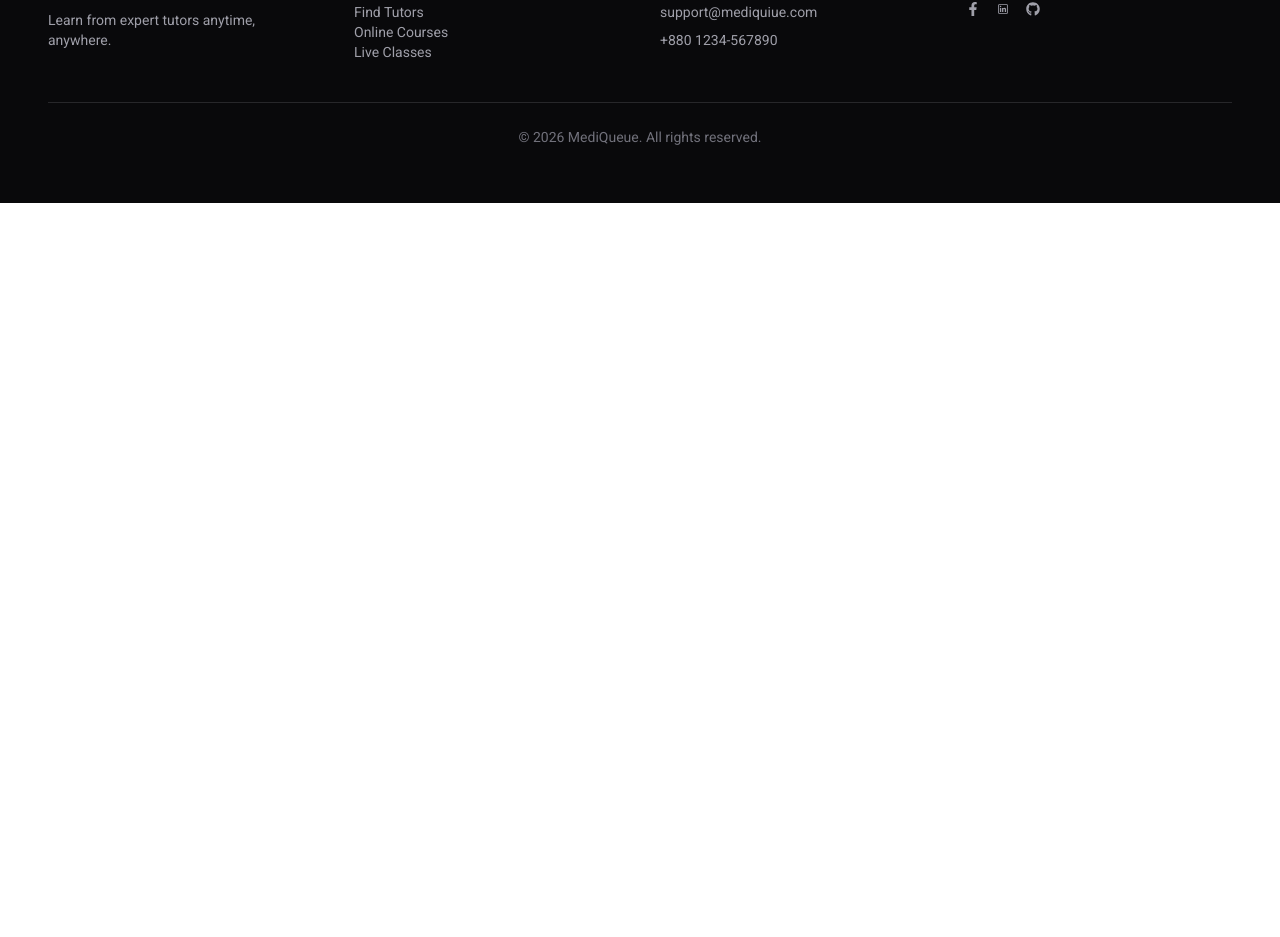
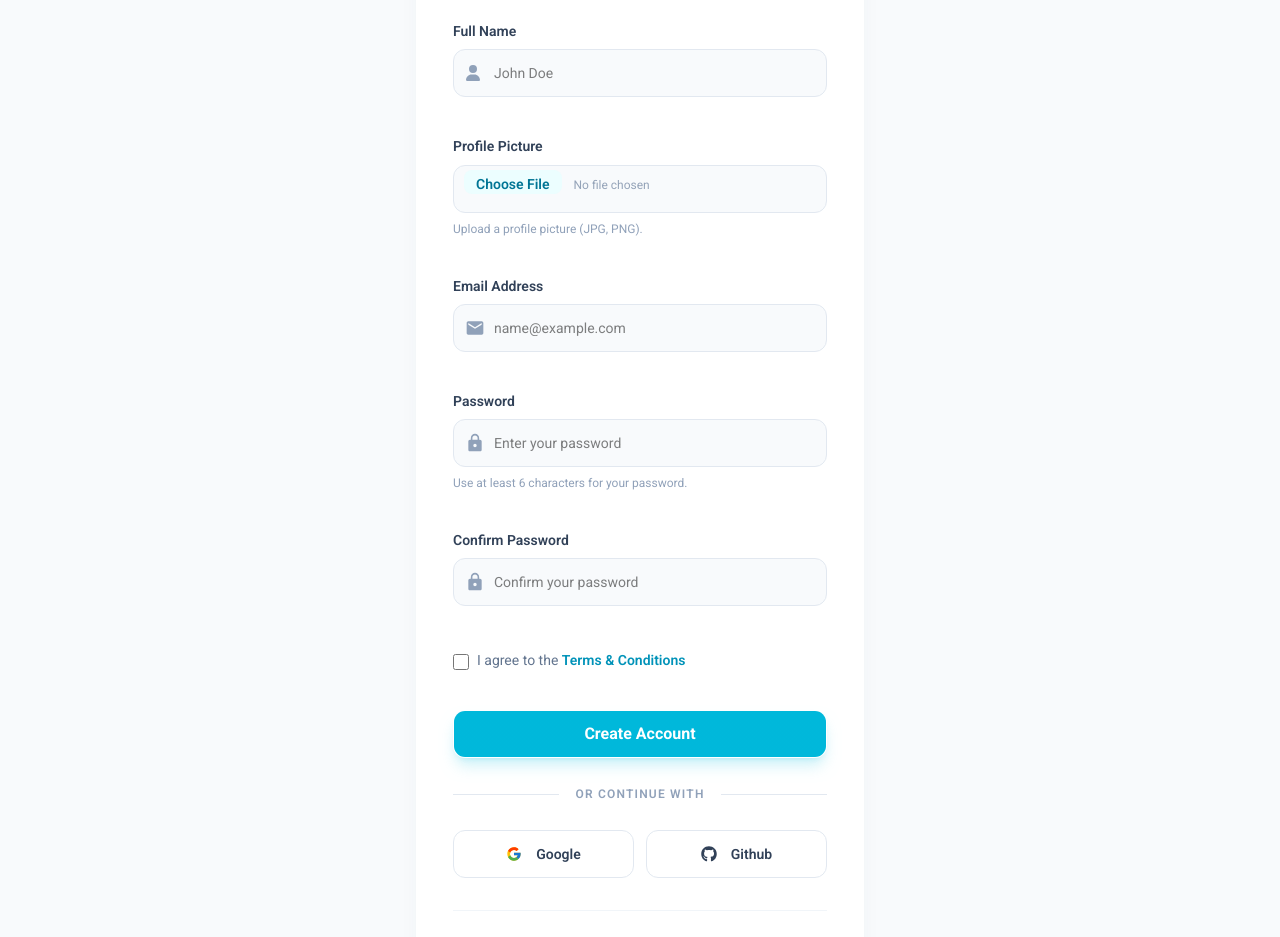
Before and after one commit to nasrullah-sheikh-noman/Mediqueue_TS, a Next.js app: page /register in a window 1280 px wide. Shown: the part 295-1232 px from the top of the page. Before the commit the page ends 800 px from the top, so only its background shows below. Built offline with nearby package versions, Linux system fonts and the light colour scheme.

Commit message:
register form added

```diff
--- a/src/app/(auth)/register/page.tsx
+++ b/src/app/(auth)/register/page.tsx
@@ -1,9 +1,11 @@
+import Register from "@/components/register/Register";
 
 
 const RegisterPage = () => {
   return (
     <div className="my-22">
-      Register page
+      <h2 className="flex mx-auto max-w-4xl text-2xl font-medium">Register page</h2>
+      <Register/>
     </div>
   );
 };
--- a/src/app/globals.css
+++ b/src/app/globals.css
@@ -1,3 +1,8 @@
 @import "tailwindcss";
 @import "tw-animate-css";
 @import "shadcn/tailwind.css";
+
+input[type="file"] {
+  font-size: 12px;
+  color: #94a3b8;
+}
--- /dev/null
+++ b/src/components/register/Register.tsx
@@ -0,0 +1,246 @@
+"use client";
+
+import { FaGithub } from "react-icons/fa";
+import { Button } from "../ui/button";
+import { Field, FieldDescription, FieldGroup, FieldLabel } from "../ui/field";
+import { Input } from "../ui/input";
+import Link from "next/link";
+import { FaGoogle, FaUser } from "react-icons/fa6";
+import { MdEmail, MdLock } from "react-icons/md";
+import { FcGoogle } from "react-icons/fc";
+
+const Register = () => {
+  const handleRegister = () => {};
+
+  const handleGithubRegister = () => {};
+
+  const handleGoogleRegister = () => {};
+
+  return (
+    <div className="relative flex min-h-screen items-center justify-center overflow-hidden bg-slate-50 px-4 py-16">
+
+      {/* Register Card */}
+      <div className="relative z-10 w-full max-w-md rounded-3xl border border-white/80 bg-white/90 p-7 shadow-xl shadow-cyan-900/5 backdrop-blur-xl transition-all duration-300 hover:-translate-y-1 hover:shadow-2xl hover:shadow-cyan-900/10 sm:p-9">
+        {/* Heading */}
+        <div className="mb-8 flex flex-col items-center text-center">
+
+
+          <h1 className="text-3xl font-extrabold tracking-tight text-slate-800">
+            Create Account
+          </h1>
+
+          <p className="mt-2 text-sm text-slate-500">
+            Join MediQueue and manage your appointments easily.
+          </p>
+        </div>
+
+        {/* Register Form */}
+        <form onSubmit={handleRegister}>
+          <FieldGroup className="space-y-5">
+            {/* Full Name */}
+            <Field className="gap-2">
+              <FieldLabel
+                htmlFor="name"
+                className="font-semibold text-slate-700"
+              >
+                Full Name
+              </FieldLabel>
+
+              <div className="relative">
+                <FaUser className="absolute left-3 top-1/2 -translate-y-1/2 text-slate-400" />
+
+                <Input
+                  id="name"
+                  name="name"
+                  type="text"
+                  placeholder="John Doe"
+                  className="h-12 rounded-xl border-slate-200 bg-slate-50 pl-10 transition-all focus-visible:border-cyan-500 focus-visible:bg-white focus-visible:ring-2 focus-visible:ring-cyan-500/20"
+                  required
+                />
+              </div>
+            </Field>
+
+            {/* Upload Photo */}
+            <Field className="gap-2">
+              <FieldLabel
+                htmlFor="photo"
+                className="font-semibold text-slate-700"
+              >
+                Profile Picture
+              </FieldLabel>
+
+              <Input
+                id="photo"
+                name="photo"
+                type="file"
+                accept="image/*"
+                required
+                className="h-12 cursor-pointer rounded-xl border-slate-200 bg-slate-50 file:mr-3 file:cursor-pointer file:rounded-lg file:border-0 file:bg-cyan-50 file:px-3 file:py-1 file:text-sm file:font-semibold file:text-cyan-700 "
+              />
+
+
+              <FieldDescription className="text-xs text-slate-400">
+                Upload a profile picture (JPG, PNG).
+              </FieldDescription>
+            </Field>
+
+            {/* Email */}
+            <Field className="gap-2">
+              <FieldLabel
+                htmlFor="email"
+                className="font-semibold text-slate-700"
+              >
+                Email Address
+              </FieldLabel>
+
+              <div className="relative">
+                <MdEmail className="absolute left-3 top-1/2 -translate-y-1/2 text-xl text-slate-400" />
+
+                <Input
+                  id="email"
+                  name="email"
+                  type="email"
+                  placeholder="name@example.com"
+                  className="h-12 rounded-xl border-slate-200 bg-slate-50 pl-10 transition-all focus-visible:border-cyan-500 focus-visible:bg-white focus-visible:ring-2 focus-visible:ring-cyan-500/20"
+                  required
+                />
+              </div>
+            </Field>
+
+            {/* Password */}
+            <Field className="gap-2">
+              <FieldLabel
+                htmlFor="password"
+                className="font-semibold text-slate-700"
+              >
+                Password
+              </FieldLabel>
+
+              <div className="relative">
+                <MdLock className="absolute left-3 top-1/2 -translate-y-1/2 text-xl text-slate-400" />
+
+                <Input
+                  id="password"
+                  name="password"
+                  type="password"
+                  placeholder="Enter your password"
+                  className="h-12 rounded-xl border-slate-200 bg-slate-50 pl-10 transition-all focus-visible:border-cyan-500 focus-visible:bg-white focus-visible:ring-2 focus-visible:ring-cyan-500/20"
+                  minLength={6}
+                  required
+                />
+              </div>
+
+              <FieldDescription className="text-xs text-slate-400">
+                Use at least 6 characters for your password.
+              </FieldDescription>
+            </Field>
+
+            {/* Confirm Password */}
+            <Field className="gap-2">
+              <FieldLabel
+                htmlFor="confirmPassword"
+                className="font-semibold text-slate-700"
+              >
+                Confirm Password
+              </FieldLabel>
+
+              <div className="relative">
+                <MdLock className="absolute left-3 top-1/2 -translate-y-1/2 text-xl text-slate-400" />
+
+                <Input
+                  id="confirmPassword"
+                  name="confirmPassword"
+                  type="password"
+                  placeholder="Confirm your password"
+                  className="h-12 rounded-xl border-slate-200 bg-slate-50 pl-10 transition-all focus-visible:border-cyan-500 focus-visible:bg-white focus-visible:ring-2 focus-visible:ring-cyan-500/20"
+                  minLength={6}
+                  required
+                />
+              </div>
+            </Field>
+
+            {/* Terms */}
+            <div className="flex items-start gap-2 pt-1">
+              <input
+                id="terms"
+                type="checkbox"
+                required
+                className="mt-1 h-4 w-4 cursor-pointer accent-cyan-600"
+              />
+
+              <label
+                htmlFor="terms"
+                className="text-sm leading-5 text-slate-500"
+              >
+                I agree to the{" "}
+                <Link
+                  href="/terms"
+                  className="font-semibold text-cyan-600 transition-colors hover:text-cyan-800 hover:underline"
+                >
+                  Terms & Conditions
+                </Link>
+              </label>
+            </div>
+
+            {/* Register Button */}
+            <Button
+              type="submit"
+              className="h-12 w-full cursor-pointer rounded-xl bg-gradient-to-r from-cyan-500 to-cyan-500 text-base font-bold text-white shadow-lg shadow-cyan-500/20 transition-all duration-300 hover:scale-[1.02] hover:from-cyan-600 hover:to-cyan-600 hover:shadow-xl active:scale-[0.98]"
+            >
+              Create Account
+            </Button>
+          </FieldGroup>
+        </form>
+
+        {/* Divider */}
+        <div className="my-7 flex items-center gap-4">
+          <div className="h-px flex-1 bg-slate-200" />
+
+          <span className="text-xs font-semibold tracking-widest text-slate-400">
+            OR CONTINUE WITH
+          </span>
+
+          <div className="h-px flex-1 bg-slate-200" />
+        </div>
+
+        {/* Social Register */}
+        <div className="grid grid-cols-2 gap-3">
+          <Button
+            type="button"
+            onClick={handleGoogleRegister}
+            variant="outline"
+            className="h-12 cursor-pointer rounded-xl border-slate-200 bg-white font-semibold text-slate-700 transition-all duration-300 hover:-translate-y-1 hover:border-cyan-300 hover:bg-cyan-50 hover:shadow-md"
+          >
+            <FcGoogle className="mr-2" />
+            Google
+          </Button>
+
+          <Button
+            type="button"
+            onClick={handleGithubRegister}
+            variant="outline"
+            className="h-12 cursor-pointer rounded-xl border-slate-200 bg-white font-semibold text-slate-700 transition-all duration-300 hover:-translate-y-1 hover:border-slate-400 hover:bg-slate-100 hover:shadow-md"
+          >
+            <FaGithub className="mr-2" />
+            Github
+          </Button>
+        </div>
+
+        {/* Login Redirect */}
+        <div className="mt-8 border-t border-slate-100 pt-6 text-center">
+          <p className="text-sm text-slate-500">
+            Already have an account?{" "}
+            <Link
+              href="/login"
+              className="font-bold text-cyan-600 transition-colors hover:text-cyan-800 hover:underline"
+            >
+              Login
+            </Link>
+          </p>
+        </div>
+      </div>
+    </div>
+  );
+};
+
+export default Register;
```
